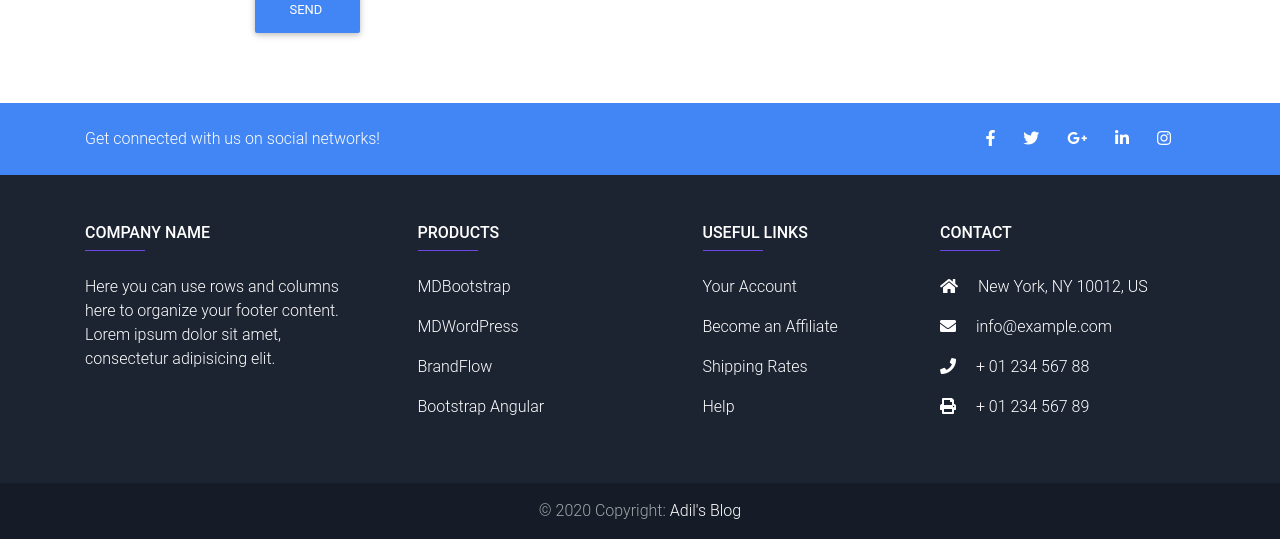
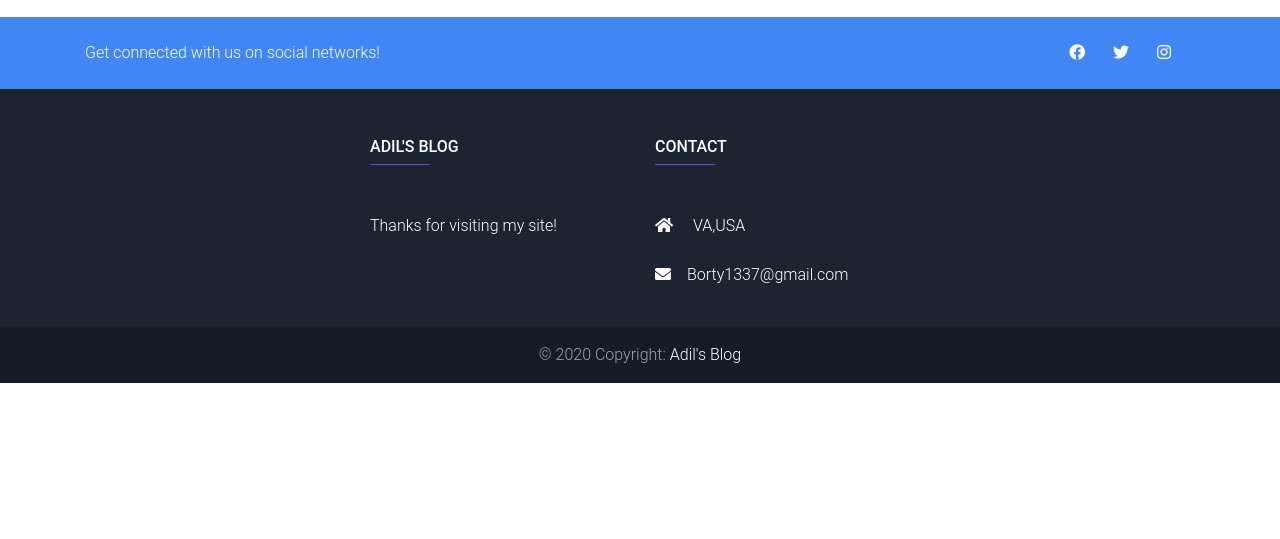
Before and after one commit to Asura-Buddha/my_blog, a Django app: page / in a window 1280 px wide. Shown: the part 2024-2563 px from the top of the page. After the commit the page ends 2407 px from the top, so only its background shows below. Run offline with Django 3.2, Linux system fonts and the light colour scheme; data that the repository does not hold is empty; some libraries are stand-ins or nearby versions.

Commit message:
my blog styles 1/7/2021

```diff
--- a/myBlog/blog/static/css/post_detail.css
+++ b/myBlog/blog/static/css/post_detail.css
@@ -61,3 +61,13 @@ button.invis {
     border:none;
     background: none;
 }
+
+.comment {
+    /*background: #00D3FA;*/
+}
+p {
+     margin-top: 25px;
+}
+form#create_comment p label {
+    display: none;
+}
--- a/myBlog/templates/base.html
+++ b/myBlog/templates/base.html
@@ -13,6 +13,7 @@
         <link rel="stylesheet" href="{% static 'css/all.css' %}">
         <link rel="stylesheet" href="{% static 'css/styles.css' %}">
         <link rel="stylesheet" href="{% static 'css/post_detail.css' %}">
+        <link rel="stylesheet" href="http://maxcdn.bootstrapcdn.com/font-awesome/4.1.0/css/font-awesome.min.css">
 
 
 
@@ -96,9 +97,10 @@
                                 <hr class="hr-light">
 
                                 <!-- Description -->
-                                <h4 class="white-text my-4">Lorem ipsum dolor sit amet, consectetur adipisicing elit. Deleniti consequuntur.</h4>
+                                <h4 class="white-text my-4">Thank you for visiting my site, internet tourist</h4>
+                                <a href="{% url 'post_list' %}">
                                 <button type="button" class="btn btn-outline-white">Read more<i class="fas fa-book ml-2"></i></button>
-
+                                </a>
                             </div>
 
                         </div>
@@ -140,17 +142,13 @@
                     <a class="tw-ic">
                         <i class="fab fa-twitter white-text mr-4"> </i>
                     </a>
-                    <!--Google +-->
-                    <a class="gplus-ic">
-                        <i class="fab fa-google-plus-g white-text mr-4"> </i>
-                    </a>
-                    <!--Linkedin-->
+                    <!--Linkedin--
                     <a class="li-ic">
                         <i class="fab fa-linkedin-in white-text mr-4"> </i>
-                    </a>
+                    </a>-->
                     <!--Instagram-->
                     <a class="ins-ic">
-                        <i class="fab fa-instagram white-text mr-lg-4"> </i>
+                        <i class="fab fa-instagram white-text mr-lg-4"></i>
                     </a>
                 </div>
                 <!--Grid column-->
@@ -166,56 +164,23 @@
         <div class="row mt-3">
 
             <!--First column-->
+            <div class="col-md-2 col-lg-2 col-xl-2 mx-auto mb-4">
+            </div>
             <div class="col-md-3 col-lg-4 col-xl-3 mb-4">
                 <h6 class="text-uppercase font-weight-bold">
-                    <strong>Company name</strong>
+                    <strong>Adil's Blog</strong>
                 </h6>
                 <hr class="deep-purple accent-2 mb-4 mt-0 d-inline-block mx-auto" style="width: 60px;">
-                <p>Here you can use rows and columns here to organize your footer content. Lorem ipsum dolor sit
-                    amet, consectetur adipisicing elit.</p>
+                <p>Thanks for visiting my site!</p>
             </div>
             <!--/.First column-->
 
             <!--Second column-->
-            <div class="col-md-2 col-lg-2 col-xl-2 mx-auto mb-4">
-                <h6 class="text-uppercase font-weight-bold">
-                    <strong>Products</strong>
-                </h6>
-                <hr class="deep-purple accent-2 mb-4 mt-0 d-inline-block mx-auto" style="width: 60px;">
-                <p>
-                    <a href="#!">MDBootstrap</a>
-                </p>
-                <p>
-                    <a href="#!">MDWordPress</a>
-                </p>
-                <p>
-                    <a href="#!">BrandFlow</a>
-                </p>
-                <p>
-                    <a href="#!">Bootstrap Angular</a>
-                </p>
-            </div>
+
             <!--/.Second column-->
 
             <!--Third column-->
-            <div class="col-md-3 col-lg-2 col-xl-2 mx-auto mb-4">
-                <h6 class="text-uppercase font-weight-bold">
-                    <strong>Useful links</strong>
-                </h6>
-                <hr class="deep-purple accent-2 mb-4 mt-0 d-inline-block mx-auto" style="width: 60px;">
-                <p>
-                    <a href="#!">Your Account</a>
-                </p>
-                <p>
-                    <a href="#!">Become an Affiliate</a>
-                </p>
-                <p>
-                    <a href="#!">Shipping Rates</a>
-                </p>
-                <p>
-                    <a href="#!">Help</a>
-                </p>
-            </div>
+
             <!--/.Third column-->
 
             <!--Fourth column-->
@@ -225,13 +190,15 @@
                 </h6>
                 <hr class="deep-purple accent-2 mb-4 mt-0 d-inline-block mx-auto" style="width: 60px;">
                 <p>
-                    <i class="fas fa-home  mr-3"></i> New York, NY 10012, US</p>
+                    <i class="fas fa-home  mr-3"></i> VA,USA</p>
                 <p>
-                    <i class="fas fa-envelope mr-3"></i> info@example.com</p>
+                    <i class="fas fa-envelope mr-3"></i>Borty1337@gmail.com</p>
+               <!--<p>
+                    <i class="fas fa-phone mr-3"></i> </p>
                 <p>
-                    <i class="fas fa-phone mr-3"></i> + 01 234 567 88</p>
-                <p>
-                    <i class="fas fa-print mr-3"></i> + 01 234 567 89</p>
+                    <i class="fas fa-print mr-3"></i> </p>-->
+            </div>
+            <div class="col-md-3 col-lg-2 col-xl-2 mx-auto mb-4">
             </div>
             <!--/.Fourth column-->
 
--- a/myBlog/templates/contact.html
+++ b/myBlog/templates/contact.html
@@ -3,7 +3,7 @@
 <section id="contact">
 
     <!-- Heading -->
-    <h2 class="mb-5 font-weight-bold text-center">Contact us</h2>
+    <h2 class="mb-5 font-weight-bold text-center">Feedback</h2>
 
     <!--Grid row-->
     <div class="row">
@@ -38,7 +38,7 @@
 
     <!--Grid column-->
     <div class="col-lg-7 col-md-12">
-        <img  src="https://mdbootstrap.com/img/Photos/Slides/img%20(70).jpg" width="600" height="360">
+        <img  src="{% static 'img/jpeg/feedback.jpeg' %}" width="600" height="360">
     </div>
     <!--Grid column-->
 
--- a/myBlog/templates/home.html
+++ b/myBlog/templates/home.html
@@ -8,7 +8,7 @@
             <section id="best-features" class="text-center">
 
               <!-- Heading -->
-              <h2 class="mb-5">Best Features</h2>
+              <h2 class="mb-5 font-weight-bold">My Hobbies</h2>
 
               <!--Grid row-->
               <div class="row d-flex justify-content-center mb-4">
@@ -17,9 +17,7 @@
                   <div class="col-md-8">
 
                       <!-- Description -->
-                      <p>Lorem ipsum dolor sit amet, consectetur adipisicing elit. Quasi voluptate hic provident nulla repellat
-                          facere esse molestiae ipsa labore porro minima quam quaerat rem, natus repudiandae debitis est
-                          sit pariatur.</p>
+                      <p></p>
 
                   </div>
                   <!--Grid column-->
@@ -32,28 +30,25 @@
 
                   <!--Grid column-->
                   <div class="col-md-4 mb-1">
-                      <i class="fas fa-camera-retro fa-4x red-text"></i>
-                      <h4 class="my-4 font-weight-bold">Experience</h4>
-                      <p class="grey-text ">Lorem ipsum dolor sit amet, consectetur adipisicing elit. Reprehenderit maiores nam, aperiam minima
-                          assumenda deleniti hic.</p>
+                      <i class="fa fa-pencil fa-4x red-text"></i>
+                      <h4 class="my-4 font-weight-bold">Drawing</h4>
+                      <p class="grey-text ">My favorite hobby is drawing, I try to draw every day</p>
                   </div>
                   <!--Grid column-->
 
                   <!--Grid column-->
                   <div class="col-md-4 mb-1">
-                      <i class="fas fa-heart fa-4x red-text"></i>
-                      <h4 class="my-4 font-weight-bold">Happiness</h4>
-                      <p class="grey-text">Lorem ipsum dolor sit amet, consectetur adipisicing elit. Reprehenderit maiores nam, aperiam minima
-                          assumenda deleniti hic.</p>
+                      <i class="fa fa-university fa-4x red-text"></i>
+                      <h4 class="my-4 font-weight-bold">Architecture</h4>
+                      <p class="grey-text">I am interested in architecture and want to study it down the line</p>
                   </div>
                   <!--Grid column-->
 
                   <!--Grid column-->
                   <div class="col-md-4 mb-1">
                       <i class="fas fa-bicycle fa-4x red-text"></i>
-                      <h4 class="my-4 font-weight-bold">Adventure</h4>
-                      <p class="grey-text">Lorem ipsum dolor sit amet, consectetur adipisicing elit. Reprehenderit maiores nam, aperiam minima
-                          assumenda deleniti hic.</p>
+                      <h4 class="my-4 font-weight-bold">Cycling</h4>
+                      <p class="grey-text">I enjoy cycling around the town and on bike rails on the weekends </p>
                   </div>
                   <!--Grid column-->
 
--- a/myBlog/templates/post_list.html
+++ b/myBlog/templates/post_list.html
@@ -13,7 +13,9 @@
         {% else %}
           <img src="{% static 'img/default-thumbnail.jpg' %}" class="img-fluid">
         {% endif %}
-        <div class="bottom-right"><i class="fas fa-heart fa-4x red-text"></i> {{post.likes_count}}</div>
+        <div class="bottom-right"><i class="fas fa-heart fa-4x red-text" style="font-size: 30px"></i>
+          {{post.likes_count}}
+        </div>
         <a href="{% url 'post_page' post.pk %}">
           <div class="mask rgba-white-slight"></div>
         </a>
```
Also changed, not shown: myBlog/templates/post_detail.html (+5 -5 lines), myBlog/blog/static/img/jpeg/feedback.jpeg (added).
